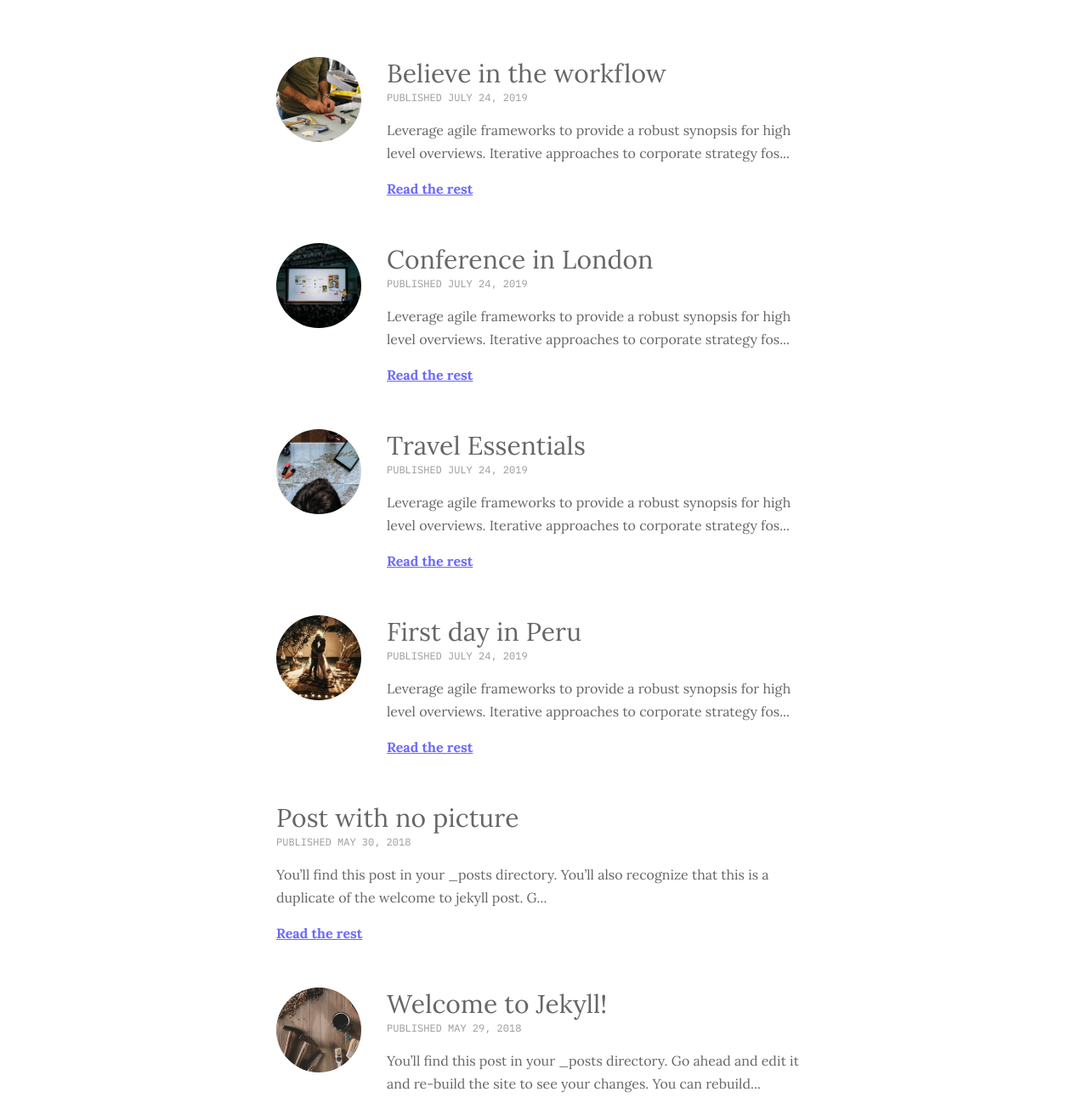
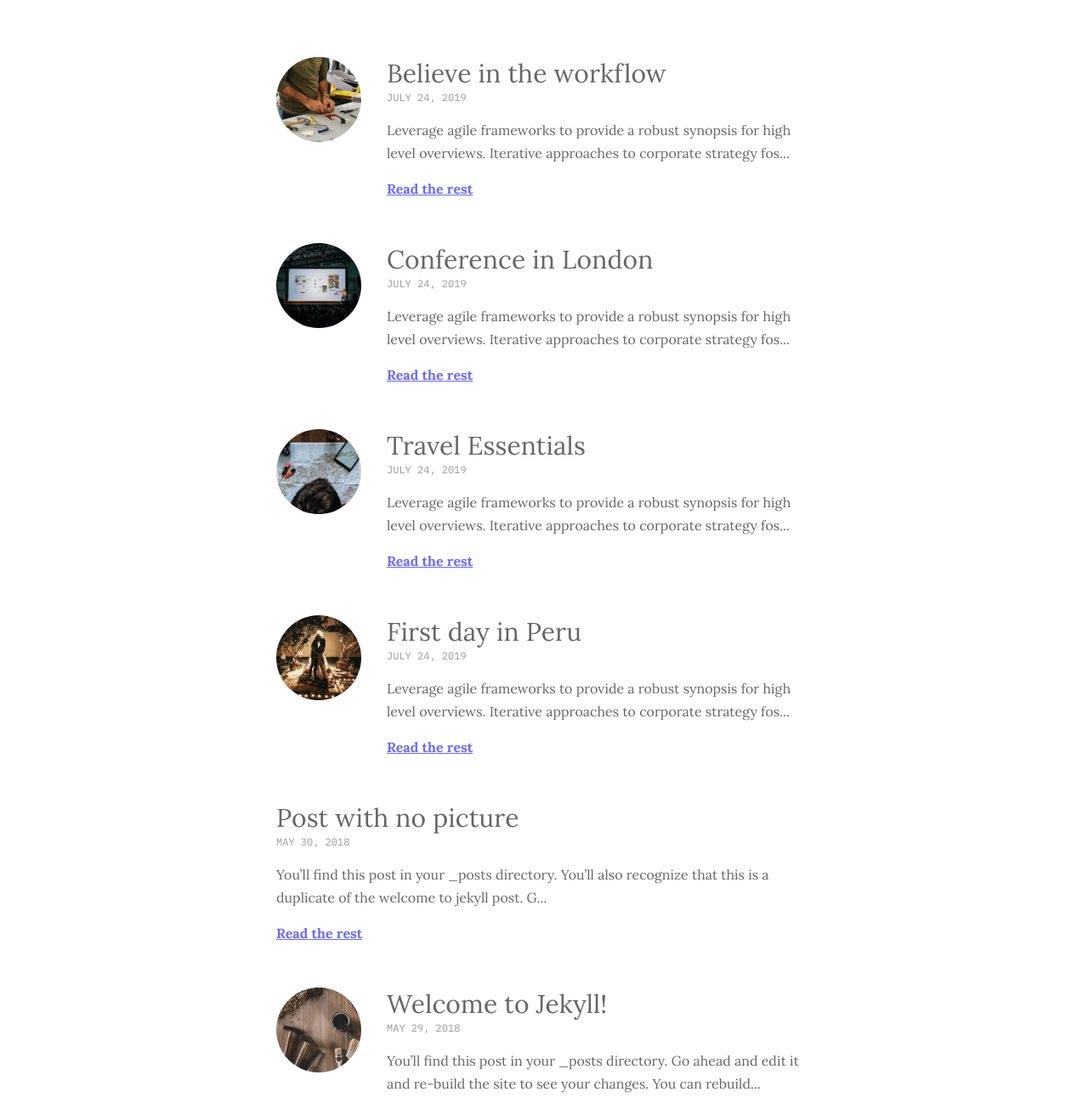
Before and after one commit to dylanhand/dylanhand.github.io, a Jekyll site: the page built from index.html, in a window 1280 px wide. Shown: the part 559-1864 px from the top of the page at 85% size. Built offline with Jekyll 4.4.1, drawn with Linux system fonts in a browser that asks for light colours; some web fonts are replaced.

Commit message:
Remove "Published" from articles in list

```diff
--- a/index.html
+++ b/index.html
@@ -29,7 +29,7 @@
           <a href="{{ post.url | prepend: site.baseurl }}">{{post.title}}</a>
         </h2>
         <div class="article__meta">
-          <span class="article__date">Published <time datetime="{{ post.date | date_to_xmlschema }}">{% assign date_format = site.minima.date_format | default: "%B %-d, %Y" %}{{ post.date | date: date_format }}</time></span>
+          <span class="article__date"><time datetime="{{ post.date | date_to_xmlschema }}">{% assign date_format = site.minima.date_format | default: "%B %-d, %Y" %}{{ post.date | date: date_format }}</time></span>
         </div>
         <p class="article__excerpt">{% if post.description %}{{ post.description }}{% else %}{{ post.content | strip_html | truncate: 130 }}{% endif %}</p>
         <a href="{{ post.url | prepend: site.baseurl }}" class="read-more">Read the rest</a>
```
